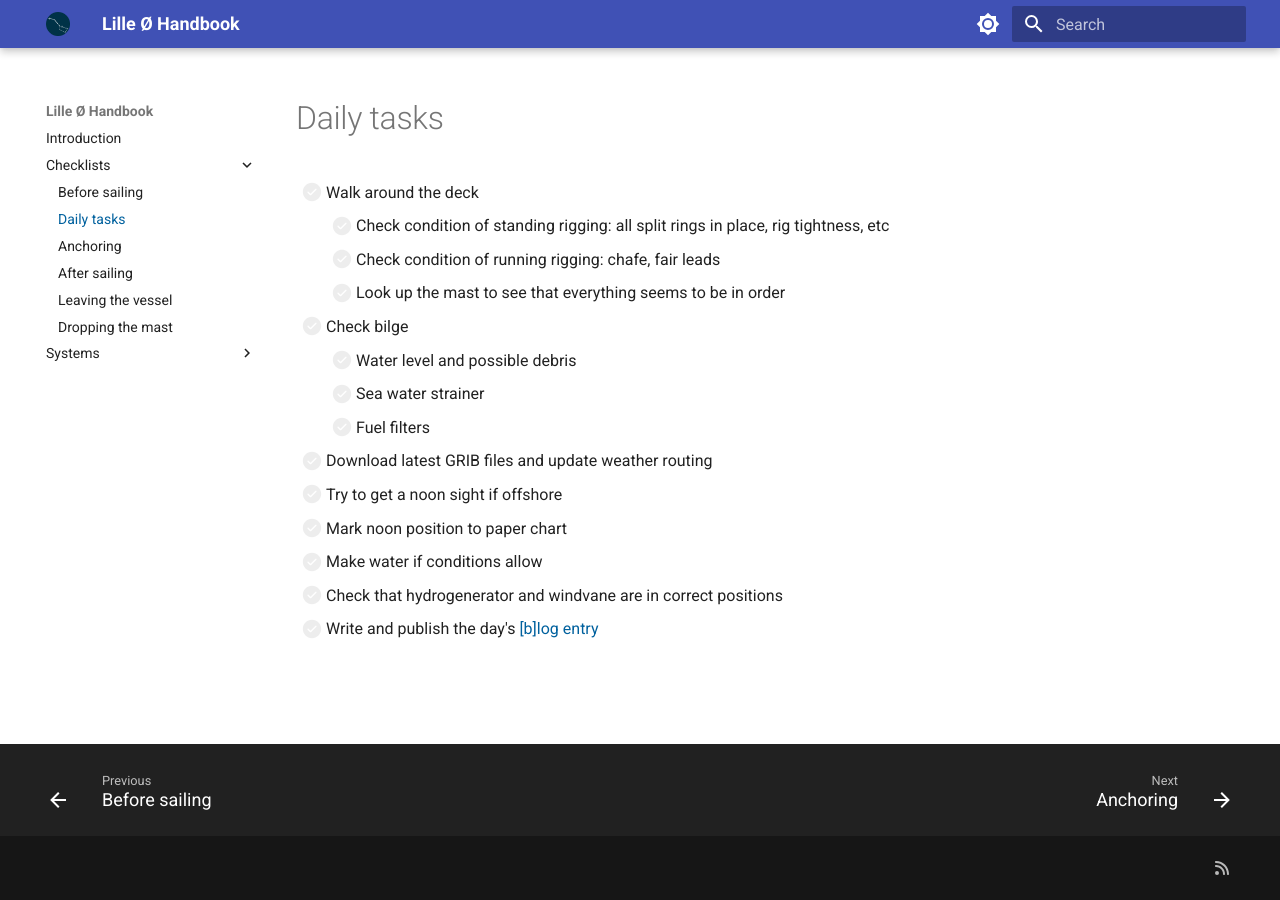
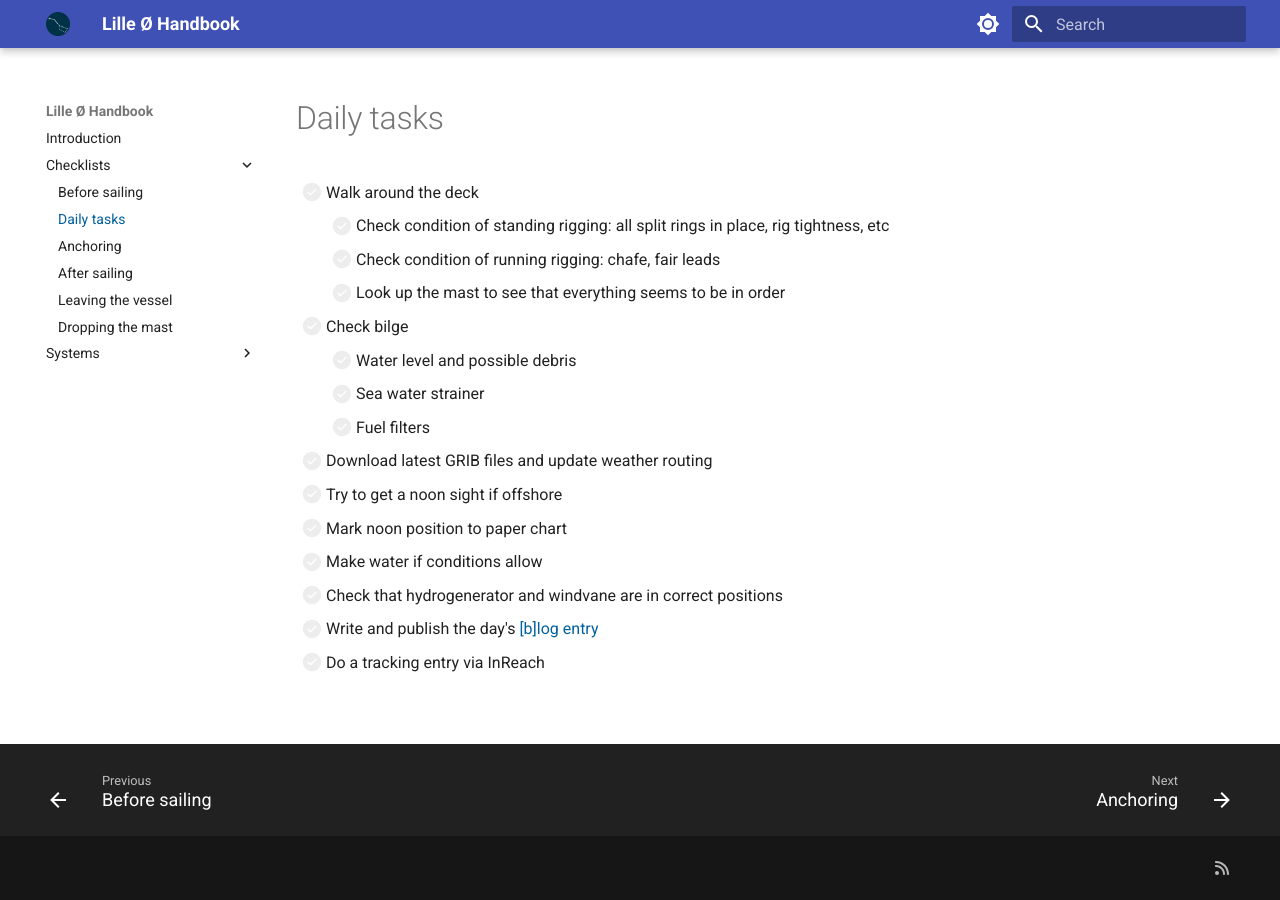
Before and after one commit to meri-imperiumi/handbook, an MkDocs documentation site: the page built from docs/checklists/02_daily_checks.md, in a window 1280 px wide. Built offline with MkDocs 1.6.1 and Material for MkDocs 9.7.7, drawn with Linux system fonts in a browser that asks for light colours.

Commit message:
InReach items

```diff
--- a/docs/checklists/02_daily_checks.md
+++ b/docs/checklists/02_daily_checks.md
@@ -14,3 +14,4 @@
 - [ ] Make water if conditions allow
 - [ ] Check that hydrogenerator and windvane are in correct positions
 - [ ] Write and publish the day's [\[b\]log entry](https://github.com/meri-imperiumi/log)
+- [ ] Do a tracking entry via InReach
```
Also changed, not shown: docs/checklists/04_after_sailing.md (+1 -0 lines).
